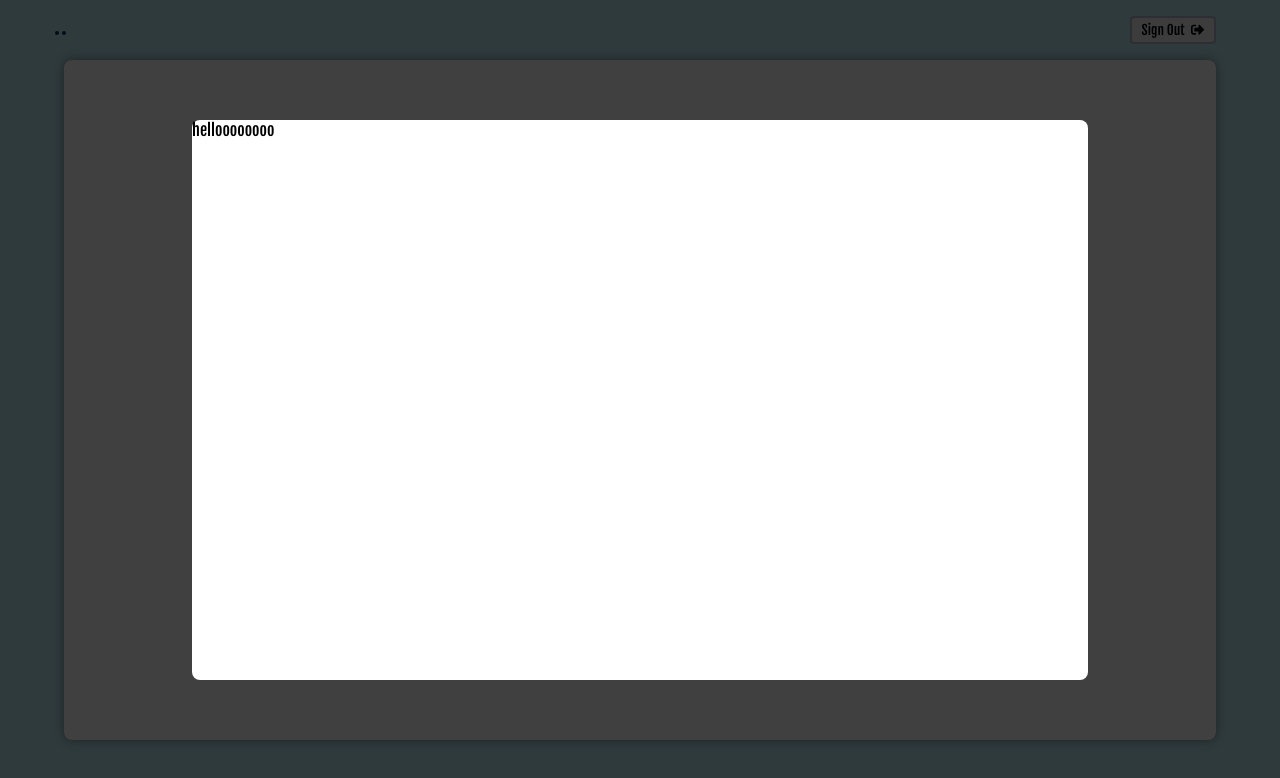
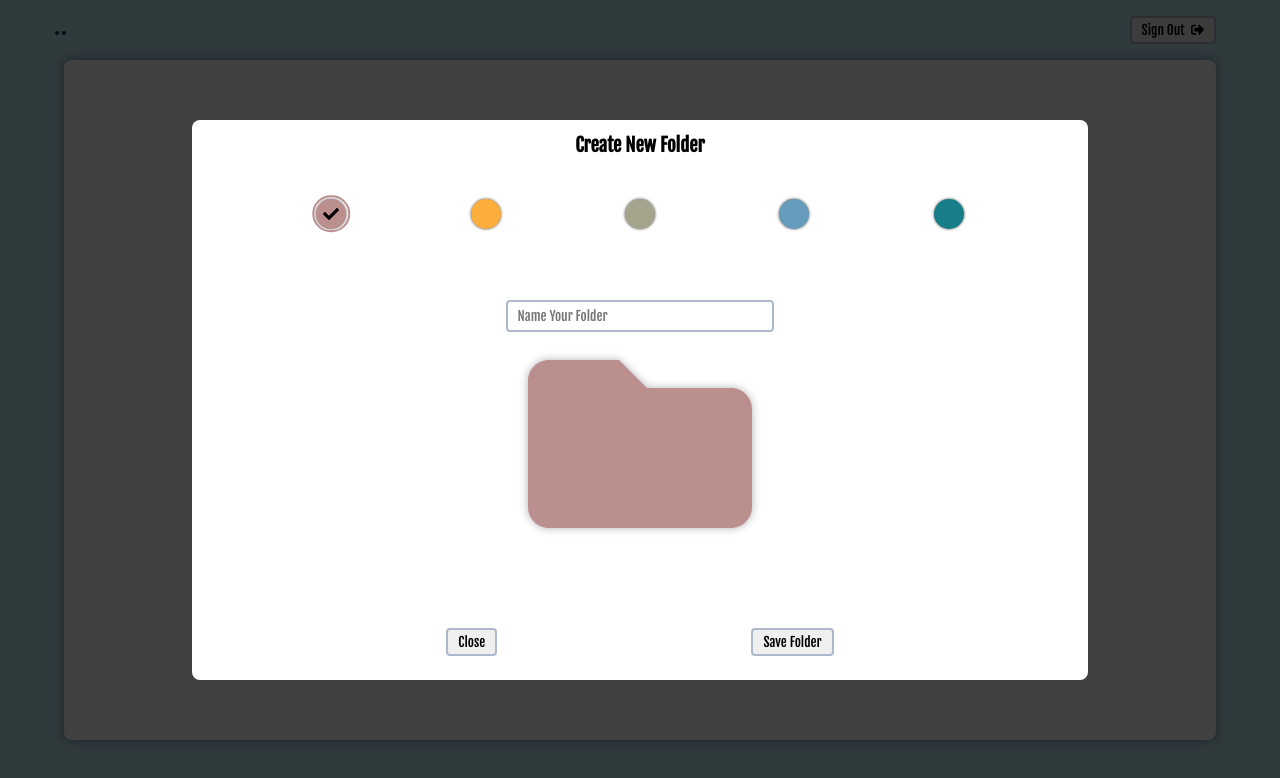
Before and after one commit to keshavDooleea/kshots, a Next.js app: page /dashboard/create in a window 1280 px wide. Shown: the top 778 px of the page. Built offline with nearby package versions, Linux system fonts and the light colour scheme; no server answers.

Commit message:
added UI for creating new folder

```diff
--- /dev/null
+++ b/Components/Folder.tsx
@@ -0,0 +1,16 @@
+import { faFolder } from "@fortawesome/free-solid-svg-icons";
+import { FontAwesomeIcon } from "@fortawesome/react-fontawesome";
+
+interface IFolderProps {
+  color: string;
+}
+
+const Folder = ({ color }: IFolderProps) => {
+  return (
+    <>
+      <FontAwesomeIcon className="folder-icon" style={{ color }} icon={faFolder} />
+    </>
+  );
+};
+
+export default Folder;
--- a/Components/Modal.tsx
+++ b/Components/Modal.tsx
@@ -1,15 +1,22 @@
-import React, { Dispatch, MouseEvent, SetStateAction } from "react";
+import React, { Dispatch, MouseEvent, SetStateAction, useEffect } from "react";
 import ModalStyles from "../styles/Modal.module.scss";
 import { useRouter } from "next/router";
 
 interface IModal {
   returnURL: string;
+  shouldCloseModal: boolean;
   //   setOpenModal: Dispatch<SetStateAction<boolean>>;
   children: JSX.Element;
 }
 
-const Modal = ({ returnURL, children }: IModal) => {
+const Modal = ({ returnURL, shouldCloseModal, children }: IModal) => {
   const router = useRouter();
+
+  useEffect(() => {
+    if (shouldCloseModal) {
+      router.push(returnURL);
+    }
+  }, [shouldCloseModal]);
 
   const closeModal = (event: MouseEvent<HTMLDivElement>): void => {
     const classList = (event.target as HTMLDivElement).classList;
--- a/pages/dashboard/create/index.tsx
+++ b/pages/dashboard/create/index.tsx
@@ -2,17 +2,44 @@ import { useSession } from "next-auth/client";
 import useAuthRedirect from "../../../utils/hooks/authRedirect";
 import Dashboard from "..";
 import Modal from "../../../Components/Modal";
+import { COLORS } from "../../../utils/lib/config";
+import { useState } from "react";
+import { faCheck } from "@fortawesome/free-solid-svg-icons";
+import { FontAwesomeIcon } from "@fortawesome/react-fontawesome";
+import Folder from "../../../Components/Folder";
 
 export default function Create() {
-  const [session, setSession] = useSession();
+  const [selectedColor, setSelectedColor] = useState<string>(COLORS[0]);
+  const [folderName, setFolderName] = useState<string>("");
+  const [closeModal, setCloseModal] = useState<boolean>(false);
 
   //   useAuthRedirect();
 
   return (
     <>
       <Dashboard title="Create Folder"></Dashboard>
-      <Modal returnURL="/dashboard">
-        <p>helloooooooo</p>
+      <Modal returnURL="/dashboard" shouldCloseModal={closeModal}>
+        <div className="modal-inner-main">
+          <h3>Create New Folder</h3>
+          <div className="create-modal-container">
+            <div className="color-container">
+              {COLORS.map((color, index) => (
+                <div key={index} style={{ backgroundColor: color }} className="color-main" onClick={() => setSelectedColor(color)}>
+                  {selectedColor === color && <FontAwesomeIcon icon={faCheck} className="color-check" />}
+                  {selectedColor === color && <div className="color-selected" style={{ borderColor: color }} />}
+                </div>
+              ))}
+            </div>
+            <main>
+              <input type="text" maxLength={20} onChange={(e) => setFolderName(e.target.value)} placeholder="Name Your Folder" spellCheck="false" />
+              <Folder color={selectedColor}></Folder>
+            </main>
+            <div className="actions">
+              <button onClick={() => setCloseModal(true)}>Close</button>
+              <button>Save Folder</button>
+            </div>
+          </div>
+        </div>
       </Modal>
     </>
   );
--- a/styles/globals.scss
+++ b/styles/globals.scss
@@ -22,7 +22,8 @@ button {
   cursor: pointer;
 }
 
-button {
+button,
+input[type="text"] {
   padding: 4px 10px;
   border: 2px solid #aeb8cc;
   border-radius: 4px;
@@ -81,11 +82,81 @@ button {
   background-color: rgba(0, 0, 0, 0.75);
   @include commonStyles.absCenter();
   @include commonStyles.flexCenter();
+  cursor: pointer;
 
   .modal-main {
     width: 70%;
     height: 70%;
-    background-color: white;
-    border-radius: var(--radius);
+    cursor: initial;
+
+    .modal-inner-main {
+      width: 100%;
+      height: 100%;
+      background-color: white;
+      border-radius: var(--radius);
+      display: grid;
+      grid-template-columns: 100%;
+      grid-template-rows: 10% 90%;
+      place-content: space-between;
+
+      & > h3 {
+        text-align: center;
+        padding-top: 1.5%;
+      }
+
+      // different modals go here
+      .create-modal-container {
+        display: grid;
+        grid-template-columns: 100%;
+        grid-template-rows: 15% 70% 15%;
+
+        .color-container {
+          width: 100%;
+          @include commonStyles.flex(row, center, space-evenly);
+
+          .color-main {
+            width: 30px;
+            height: 30px;
+            border-radius: 50%;
+            cursor: pointer;
+            position: relative;
+            box-shadow: 0 0 3px rgba(0, 0, 0, 0.7);
+
+            .color-check {
+              @include commonStyles.absCenter();
+            }
+
+            .color-selected {
+              width: 125%;
+              height: 125%;
+              border-radius: 50%;
+              @include commonStyles.absCenter();
+              border: 2px solid white;
+            }
+          }
+        }
+
+        main {
+          @include commonStyles.flex(column, center, center);
+
+          input {
+            padding: 6px 10px;
+            width: 30%;
+          }
+
+          .folder-icon {
+            font-size: 14em !important;
+          }
+        }
+
+        .actions {
+          @include commonStyles.flex(row, center, space-evenly);
+        }
+      }
+    }
   }
 }
+
+.folder-icon {
+  filter: drop-shadow(0 0 4px rgba(0, 0, 0, 0.3));
+}
--- a/utils/lib/config.ts
+++ b/utils/lib/config.ts
@@ -1,5 +1,8 @@
 export const isLocal = process.env.NODE_ENV !== "production";
 export const serverURL = isLocal ? "http://localhost:3000/api/routes" : "";
 
+// FOLDER
+export const COLORS = ["rosybrown", "#fbae3c", "#a5a58d", "#669bbc", "#177e89"];
+
 // POSTGRESS
 export const USERS_SCHEMA = "kshots.Users";
```
